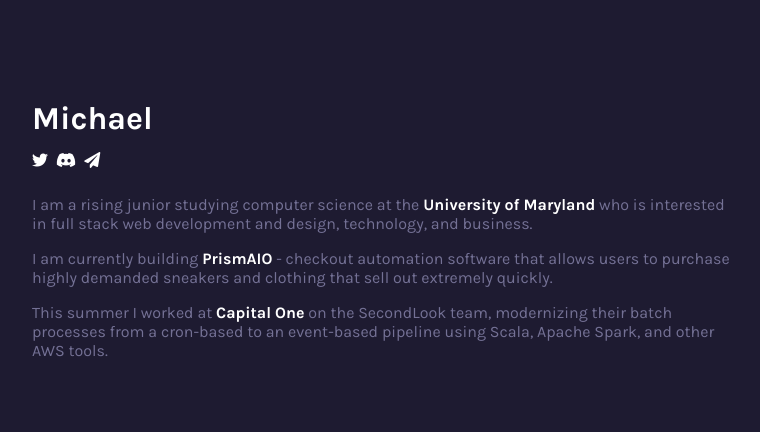
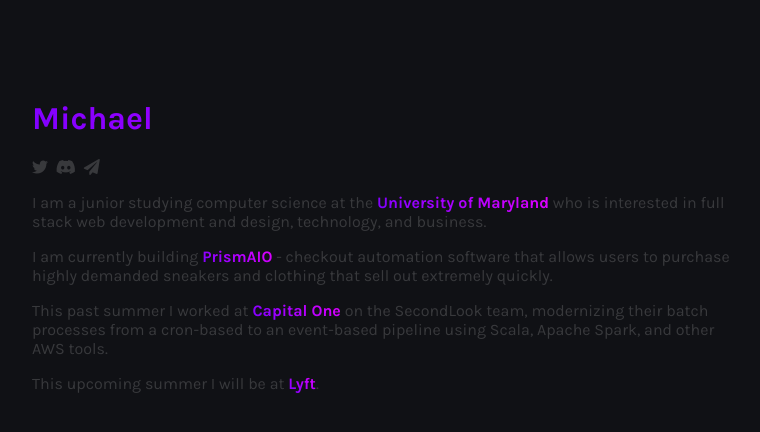
Before and after one commit to mwein99/mwein99.github.io, a plain HTML site: page index.html in a window 1280 px wide. Shown: the whole page, without its empty margins (258-1018 px from the left). Drawn offline with Linux system fonts and the light colour scheme.

Commit message:
Update colros

```diff
--- a/index.css
+++ b/index.css
@@ -1,35 +1,43 @@
 :root {
-    --blue: #1e1b31;
-    --gray-blue: #747195;
-    --light-blue: #211f38;
-    --purple: rgb(73, 64, 155);
-    --dark-purple: #6F66BA;
+    --black: #101115;
+    --gray: #ffffff2b;
+    --purple: #9c51ffbf;
 }
 
 h1 {
     margin-top: 0;
-    color: white;
+    background: -webkit-linear-gradient(45deg, #7f00ff, #e100ff);
+    -webkit-background-clip: text;
+    -webkit-text-fill-color: transparent;
 }
 
 .icons i {
     font-size: 16px;
+    color: var(--gray);
+    transition: .3s all;
 }
+.icons i:hover {
+    color: #eee;
+    transition: .3s all;
+}
+.icons a { margin-right: 4px; }
 
-a {
-    color: white;
-    text-decoration: none;
+a { text-decoration: none; }
+
+b {
     font-weight: 700;
-}
-b {
-    color: white;
+    background: -webkit-linear-gradient(45deg, #7f00ff, #e100ff);
+    -webkit-background-clip: text;
+    -webkit-text-fill-color: transparent;
 }
 
 html, body {
     margin: 0;
     padding: 0;
-    background-color: var(--blue);
+    overflow: hidden;
+    background-color: var(--black);
     font-family: 'Karla', sans-serif;
-    color: var(--gray-blue);
+    color: var(--gray);
 }
 
 .hero {
@@ -39,3 +47,7 @@ html, body {
     height: 100%;
     padding-top: 100px;
 }
+
+p {
+    z-index: 1;
+}
--- a/index.html
+++ b/index.html
@@ -17,24 +17,27 @@
     <div class = "hero">
         <h1>
             <span>Michael</span>
-            <div class = "icons">
-                <a href = "https://www.twitter.com/mzchael_"><i class="fab fa-twitter"></i></a>
-                <a href = "https://www.discordapp.com/users/419250084283154433"><i class="fab fa-discord"></i></a>
-                <a href = "mailto:mwein99@terpmail.umd.edu"><i class="fas fa-paper-plane"></i></a>
-            </div>
         </h1>
+        <div class = "icons">
+            <a href = "https://www.twitter.com/mzchael_"><i class="fab fa-twitter"></i></a>
+            <a href = "https://www.discordapp.com/users/419250084283154433"><i class="fab fa-discord"></i></a>
+            <a href = "mailto:mwein99@terpmail.umd.edu"><i class="fas fa-paper-plane"></i></a>
+        </div>
         <p>
-            I am a rising junior studying computer science at the <b>University of Maryland</b>
+            I am a junior studying computer science at the <b>University of Maryland</b>
             who is interested in full stack web development and design, technology, and business.
         </p>
         <p>
-            I am currently building <a href = "https://www.twitter.com/prismaio">PrismAIO</a> - checkout automation software that allows users
+            I am currently building <a href = "https://www.twitter.com/prismaio"><b>PrismAIO</b></a> - checkout automation software that allows users
             to purchase highly demanded sneakers and clothing that sell out extremely quickly.
         </p>
         <p>
-            This summer I worked at <b>Capital One</b> on the SecondLook team, modernizing
+            This past summer I worked at <b>Capital One</b> on the SecondLook team, modernizing
             their batch processes from a cron-based to an event-based pipeline using Scala, Apache Spark,
             and other AWS tools.
+        </p>
+        <p>
+            This upcoming summer I will be at <b>Lyft</b>.
         </p>
     </div>
 </body>
```
Also changed, not shown: circle.png (added), dots.png (added), line.png (added), 1 other file.
